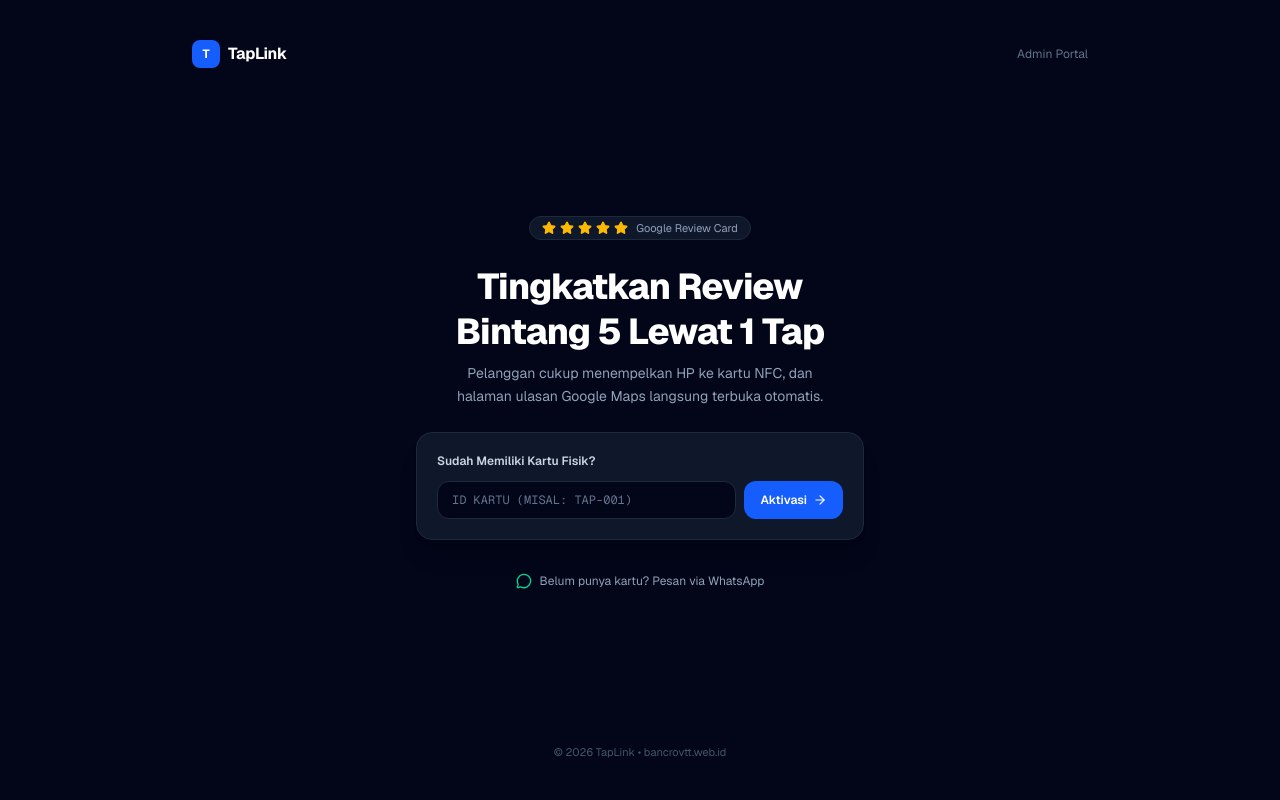
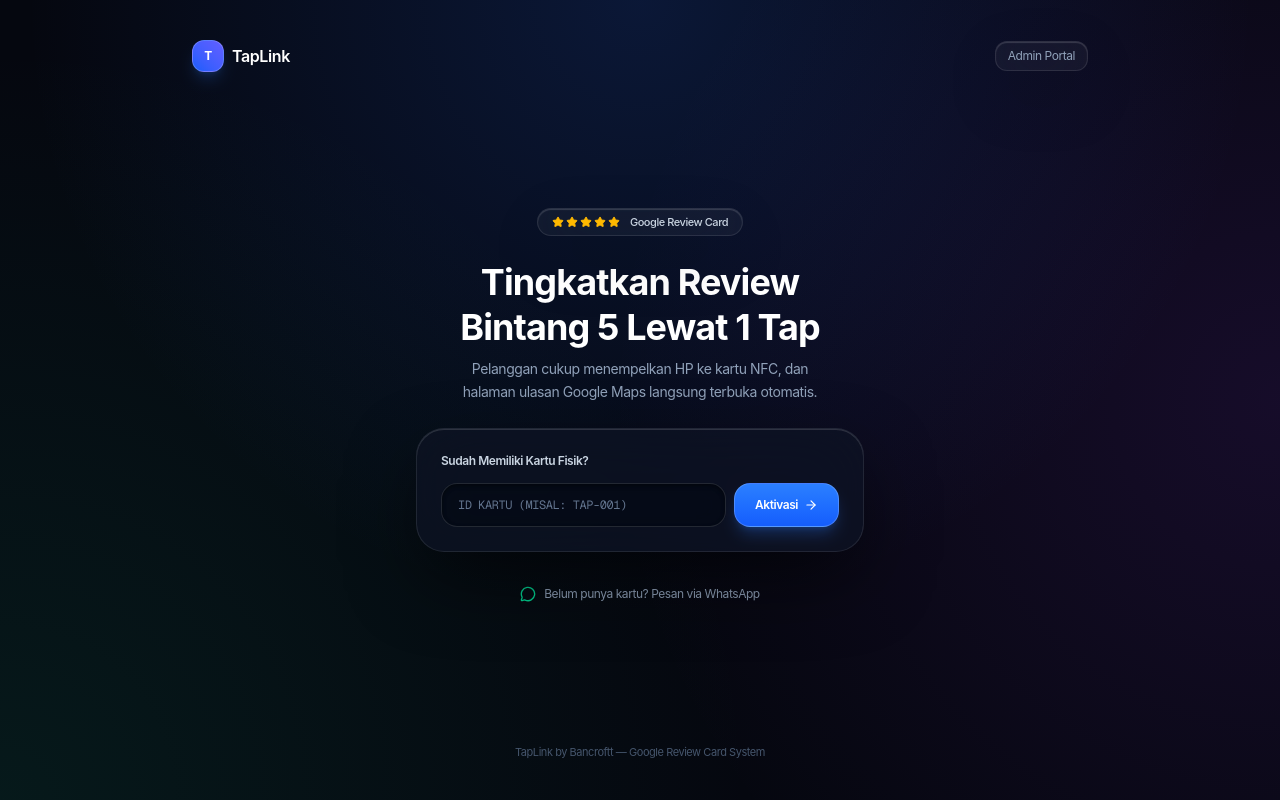
Before and after one commit to Bancroftt14/taplink, a Next.js app: page / in a window 1280 px wide. Built offline with nearby package versions, Linux system fonts and the light colour scheme.

Commit message:
feat: native mobile ergonomics, SF Pro Apple typography, emoji stripping, and sticky mobile action bars

```diff
--- a/src/app/activate/page.tsx
+++ b/src/app/activate/page.tsx
@@ -98,26 +98,26 @@ function ActivateContent() {
   };
 
   return (
-    <div className="relative min-h-screen bg-[#05070f] text-slate-100 flex flex-col justify-between overflow-hidden">
+    <div className="relative min-h-screen bg-[#05070f] text-[#f5f5f7] flex flex-col justify-between overflow-hidden font-apple-display pb-[env(safe-area-inset-bottom,1.5rem)]">
       {/* Subtle Apple Ambient Glow Field */}
       <div className="absolute inset-0 apple-glow-mesh pointer-events-none" />
       <div className="absolute -top-32 left-1/2 -translate-x-1/2 w-[550px] h-[300px] bg-blue-600/15 blur-[120px] rounded-full pointer-events-none" />
       <div className="absolute -bottom-32 right-1/4 w-[450px] h-[300px] bg-emerald-600/10 blur-[140px] rounded-full pointer-events-none" />
 
       {/* Top Header / Brand Nav */}
-      <header className="relative z-10 w-full max-w-5xl mx-auto px-6 py-6 flex items-center justify-between">
+      <header className="relative z-10 w-full max-w-5xl mx-auto px-6 py-5 flex items-center justify-between">
         <div className="flex items-center gap-2.5">
           <div className="w-8 h-8 rounded-xl bg-gradient-to-tr from-blue-600 to-indigo-500 flex items-center justify-center shadow-lg shadow-blue-500/20 border border-white/20">
             <Sparkles className="w-4 h-4 text-white" />
           </div>
-          <span className="text-sm font-bold tracking-tight text-white flex items-center gap-1.5">
-            TapLink <span className="text-[10px] font-semibold text-blue-400 bg-blue-500/10 border border-blue-500/20 px-1.5 py-0.5 rounded-full">Pro</span>
+          <span className="text-sm font-semibold tracking-tight text-white flex items-center gap-1.5">
+            TapLink <span className="text-[10px] font-semibold text-blue-400 bg-blue-500/10 border border-blue-500/20 px-2 py-0.5 rounded-full">Pro</span>
           </span>
         </div>
 
         <div className="flex items-center gap-2 text-xs text-slate-400">
           <ShieldCheck className="w-4 h-4 text-emerald-400" />
-          <span className="hidden sm:inline">Aktivasi Aman & Resmi</span>
+          <span className="hidden sm:inline font-medium">Aktivasi Aman & Resmi</span>
         </div>
       </header>
 
@@ -129,9 +129,9 @@ function ActivateContent() {
             <div className="text-center space-y-2">
               <div className="inline-flex items-center gap-1.5 px-3 py-1 rounded-full apple-glass text-blue-300 text-[11px] font-medium tracking-wide">
                 <span className="w-1.5 h-1.5 rounded-full bg-blue-400 animate-pulse" />
-                <span>Kartu NFC & QR Review</span>
+                <span>Kartu Pintar NFC & QR</span>
               </div>
-              <h1 className="text-2xl sm:text-3xl font-extrabold text-white tracking-tight leading-tight">
+              <h1 className="text-2xl sm:text-3xl font-bold text-white tracking-tight leading-tight">
                 Hubungkan Kartu Anda
               </h1>
               <p className="text-xs sm:text-sm text-slate-400 max-w-xs mx-auto leading-relaxed">
@@ -141,7 +141,6 @@ function ActivateContent() {
 
             {/* Apple Floating Card Miniature Preview */}
             <div className="relative mx-auto w-52 sm:w-56 aspect-square apple-glass rounded-[28px] p-4 flex flex-col justify-between items-center shadow-2xl border border-white/15 overflow-hidden group">
-              {/* Specular sheen line */}
               <div className="absolute inset-0 bg-gradient-to-tr from-transparent via-white/[0.04] to-transparent pointer-events-none" />
 
               {/* Card Header */}
@@ -198,7 +197,7 @@ function ActivateContent() {
                       value={cardId}
                       onChange={(e) => setCardId(e.target.value.toUpperCase())}
                       placeholder="Contoh: TAP-001"
-                      className="w-full apple-glass-input rounded-2xl px-4 py-2.5 text-xs font-mono uppercase text-white outline-none transition"
+                      className="w-full apple-glass-input rounded-2xl px-4 py-3 text-base sm:text-xs font-mono uppercase text-white outline-none transition"
                       required
                     />
                   </div>
@@ -214,7 +213,7 @@ function ActivateContent() {
                     <button
                       type="button"
                       onClick={handlePasteClipboard}
-                      className="text-[11px] text-blue-400 hover:text-blue-300 flex items-center gap-1 transition"
+                      className="text-[11px] text-blue-400 hover:text-blue-300 flex items-center gap-1 transition px-2 py-1 rounded-lg hover:bg-white/5"
                     >
                       <ClipboardPaste className="w-3 h-3" />
                       <span>Tempel</span>
@@ -227,7 +226,7 @@ function ActivateContent() {
                       value={googleUrl}
                       onChange={(e) => setGoogleUrl(e.target.value)}
                       placeholder="https://maps.app.goo.gl/..."
-                      className="w-full apple-glass-input rounded-2xl px-4 py-3.5 pr-10 text-xs sm:text-sm text-white placeholder-slate-500 outline-none transition"
+                      className="w-full apple-glass-input rounded-2xl px-4 py-3.5 pr-10 text-base sm:text-sm text-white placeholder-slate-500 outline-none transition min-h-[48px]"
                       required
                       autoFocus
                     />
@@ -235,7 +234,7 @@ function ActivateContent() {
                   </div>
 
                   <p className="text-[11px] text-slate-400 leading-relaxed pt-0.5">
-                    💡 <strong>Cara cepat:</strong> Buka Google Maps di HP ➔ cari nama usaha Anda ➔ klik <strong>Bagikan</strong> ➔ <strong>Salin Link</strong> ➔ Tempel di sini.
+                    Petunjuk: Buka Google Maps di HP ➔ cari nama usaha Anda ➔ klik <strong>Bagikan</strong> ➔ <strong>Salin Link</strong> ➔ Tempel di formulir ini.
                   </p>
                 </div>
 
@@ -251,7 +250,7 @@ function ActivateContent() {
                 <button
                   type="submit"
                   disabled={submitting}
-                  className="w-full relative overflow-hidden py-3.5 px-4 rounded-2xl bg-gradient-to-b from-blue-500 to-blue-600 hover:from-blue-400 hover:to-blue-500 text-white font-semibold text-xs sm:text-sm shadow-xl shadow-blue-600/30 border border-white/20 transition-all duration-200 active:scale-[0.98] disabled:opacity-50 flex items-center justify-center gap-2"
+                  className="w-full relative overflow-hidden py-3.5 px-4 min-h-[48px] rounded-2xl bg-gradient-to-b from-blue-500 to-blue-600 hover:from-blue-400 hover:to-blue-500 text-white font-semibold text-sm shadow-xl shadow-blue-600/30 border border-white/20 transition-all duration-200 active:scale-[0.98] disabled:opacity-50 flex items-center justify-center gap-2 apple-tap-target"
                 >
                   {submitting ? (
                     <>
@@ -280,12 +279,12 @@ function ActivateContent() {
               <span className="px-3 py-1 rounded-full bg-emerald-500/10 border border-emerald-500/20 text-emerald-400 font-semibold text-[10px] uppercase tracking-wider">
                 Berhasil Diaktifkan
               </span>
-              <h2 className="text-xl sm:text-2xl font-extrabold text-white">
-                Kartu Siap Digunakan! 🎉
+              <h2 className="text-xl sm:text-2xl font-bold text-white tracking-tight">
+                Kartu Siap Digunakan
               </h2>
               <p className="text-xs text-slate-300">
                 Terhubung langsung ke:{' '}
-                <strong className="text-emerald-400 font-bold block text-sm mt-0.5">
+                <strong className="text-emerald-400 font-semibold block text-sm mt-0.5">
                   {businessName}
                 </strong>
               </p>
@@ -308,7 +307,7 @@ function ActivateContent() {
                 href={finalCardUrl}
                 target="_blank"
                 rel="noreferrer"
-                className="w-full flex items-center justify-center gap-2 py-3.5 px-4 rounded-2xl bg-gradient-to-b from-blue-500 to-blue-600 hover:from-blue-400 hover:to-blue-500 text-white font-semibold text-xs shadow-lg shadow-blue-500/25 border border-white/20 transition active:scale-[0.98]"
+                className="w-full flex items-center justify-center gap-2 py-3.5 px-4 min-h-[48px] rounded-2xl bg-gradient-to-b from-blue-500 to-blue-600 hover:from-blue-400 hover:to-blue-500 text-white font-semibold text-sm shadow-lg shadow-blue-500/25 border border-white/20 transition active:scale-[0.98] apple-tap-target"
               >
                 <span>Uji Coba Tap Sekarang</span>
                 <ExternalLink className="w-4 h-4" />
@@ -317,15 +316,15 @@ function ActivateContent() {
               <button
                 type="button"
                 onClick={handleCopyLink}
-                className="w-full flex items-center justify-center gap-2 py-3 px-4 rounded-2xl apple-glass hover:bg-white/10 text-slate-200 text-xs font-medium border border-white/10 transition active:scale-[0.98]"
+                className="w-full flex items-center justify-center gap-2 py-3 px-4 min-h-[48px] rounded-2xl apple-glass hover:bg-white/10 text-slate-200 text-xs sm:text-sm font-medium border border-white/10 transition active:scale-[0.98] apple-tap-target"
               >
                 <Share2 className="w-3.5 h-3.5 text-blue-400" />
-                <span>{copyFeedback ? 'Link Berhasil Disalin! ✓' : 'Salin Link Kartu'}</span>
+                <span>{copyFeedback ? 'Link Berhasil Disalin' : 'Salin Link Kartu'}</span>
               </button>
             </div>
 
             <p className="text-[11px] text-slate-400 leading-relaxed pt-1">
-              Setiap kali kartu ini di-tap atau QR di-scan, pelanggan akan langsung dibawa ke formulir ulasan bintang 5 Google Anda dalam &lt; 1 detik.
+              Setiap kali kartu ini di-tap atau QR di-scan, pelanggan akan langsung dibawa ke formulir ulasan bintang 5 Google Anda dalam waktu kurang dari 1 detik.
             </p>
           </div>
         )}
@@ -333,7 +332,7 @@ function ActivateContent() {
 
       {/* Footer */}
       <footer className="relative z-10 py-6 text-center text-xs text-slate-500">
-        TapLink by Bancroftt • Google Review Card System
+        TapLink by Bancroftt — Google Review Card System
       </footer>
     </div>
   );
--- a/src/app/admin/page.tsx
+++ b/src/app/admin/page.tsx
@@ -465,9 +465,9 @@ export default function AdminPage() {
                 <button
                   type="submit"
                   disabled={generating}
-                  className="w-full py-2.5 px-4 rounded-2xl bg-gradient-to-r from-blue-600 to-indigo-600 hover:from-blue-500 hover:to-indigo-500 text-white text-xs font-bold transition shadow-lg shadow-blue-600/30 disabled:opacity-50 active:scale-95"
+                  className="w-full py-2.5 px-4 min-h-[44px] rounded-2xl bg-gradient-to-r from-blue-600 to-indigo-600 hover:from-blue-500 hover:to-indigo-500 text-white text-xs font-bold transition shadow-lg shadow-blue-600/30 disabled:opacity-50 active:scale-95 apple-tap-target"
                 >
-                  {generating ? 'Membuat...' : '⚡ Generate Kartu'}
+                  {generating ? 'Membuat...' : 'Generate Kartu'}
                 </button>
               </div>
             </form>
@@ -672,12 +672,12 @@ export default function AdminPage() {
 
       {/* Floating Action Dock when Cards Selected */}
       {selectedCardIds.length > 0 && (
-        <div className="fixed bottom-6 left-1/2 -translate-x-1/2 z-50 apple-glass-card rounded-2xl px-6 py-3 border border-blue-500/40 shadow-2xl flex items-center gap-4 animate-in fade-in slide-in-from-bottom-4 duration-200">
-          <span className="text-xs font-semibold text-white">
-            <strong className="text-blue-400">{selectedCardIds.length}</strong> kartu dipilih
+        <div className="fixed bottom-[env(safe-area-inset-bottom,1.5rem)] left-1/2 -translate-x-1/2 z-50 apple-glass-card rounded-2xl px-4 sm:px-6 py-3 border border-blue-500/40 shadow-2xl flex items-center gap-3 sm:gap-4 animate-in fade-in slide-in-from-bottom-4 duration-200 max-w-[95vw] overflow-x-auto">
+          <span className="text-xs font-semibold text-white whitespace-nowrap">
+            <strong className="text-blue-400">{selectedCardIds.length}</strong> dipilih
           </span>
 
-          <div className="h-4 w-px bg-white/20" />
+          <div className="h-4 w-px bg-white/20 flex-shrink-0" />
 
           <button
             onClick={() =>
@@ -686,10 +686,10 @@ export default function AdminPage() {
                 '_blank'
               )
             }
-            className="flex items-center gap-1.5 px-4 py-2 rounded-xl bg-blue-600 hover:bg-blue-500 text-xs font-bold text-white transition active:scale-95 shadow-md shadow-blue-600/30"
+            className="flex items-center gap-1.5 px-3.5 py-2 min-h-[44px] rounded-xl bg-blue-600 hover:bg-blue-500 text-xs font-bold text-white transition active:scale-95 shadow-md shadow-blue-600/30 whitespace-nowrap apple-tap-target"
           >
             <Printer className="w-3.5 h-3.5" />
-            <span>Cetak Lembar A3+ (8 Kartu)</span>
+            <span>Cetak A3+ ({selectedCardIds.length})</span>
           </button>
 
           <button
@@ -700,7 +700,7 @@ export default function AdminPage() {
               navigator.clipboard.writeText(links);
               alert(`${selectedCardIds.length} Tap Link berhasil disalin!`);
             }}
-            className="flex items-center gap-1.5 px-3 py-2 rounded-xl apple-glass hover:bg-white/10 text-xs font-medium text-slate-300 transition"
+            className="flex items-center gap-1.5 px-3 py-2 min-h-[44px] rounded-xl apple-glass hover:bg-white/10 text-xs font-medium text-slate-300 transition whitespace-nowrap apple-tap-target"
           >
             <Copy className="w-3.5 h-3.5" />
             <span>Salin Link</span>
@@ -708,10 +708,10 @@ export default function AdminPage() {
 
           <button
             onClick={() => setSelectedCardIds([])}
-            className="p-1.5 rounded-xl hover:bg-white/10 text-slate-400"
+            className="p-2 rounded-xl hover:bg-white/10 text-slate-400 flex-shrink-0"
             title="Batal pilih"
           >
-            <X className="w-3.5 h-3.5" />
+            <X className="w-4 h-4" />
           </button>
         </div>
       )}
--- a/src/app/globals.css
+++ b/src/app/globals.css
@@ -36,11 +36,25 @@
 }
 
 body {
-  background: #06080e;
-  color: #f1f5f9;
-  font-family: var(--font-geist-sans), -apple-system, BlinkMacSystemFont, "Segoe UI", Roboto, sans-serif;
+  background: #05070f;
+  color: #f5f5f7;
+  font-family: -apple-system, BlinkMacSystemFont, "SF Pro Display", "SF Pro Text", "SF Pro", var(--font-geist-sans), "Helvetica Neue", Helvetica, Arial, sans-serif;
+  letter-spacing: -0.014em;
   -webkit-font-smoothing: antialiased;
   -moz-osx-font-smoothing: grayscale;
+  -webkit-tap-highlight-color: transparent;
+  touch-action: manipulation;
+}
+
+.font-apple-display {
+  font-family: -apple-system, BlinkMacSystemFont, "SF Pro Display", "SF Pro", sans-serif;
+  letter-spacing: -0.028em;
+}
+
+.apple-tap-target {
+  min-height: 44px;
+  min-width: 44px;
+  touch-action: manipulation;
 }
 
 /* Apple Premium Glassmorphism */
--- a/src/app/layout.tsx
+++ b/src/app/layout.tsx
@@ -1,4 +1,4 @@
-import type { Metadata } from 'next';
+import type { Metadata, Viewport } from 'next';
 import { Geist, Geist_Mono } from 'next/font/google';
 import './globals.css';
 
@@ -13,8 +13,21 @@ const geistMono = Geist_Mono({
 });
 
 export const metadata: Metadata = {
-  title: 'TapLink • Google Tap Review Card System',
+  title: 'TapLink — Google Tap Review System',
   description: 'Tingkatkan ulasan bintang 5 Google Bisnis Anda dengan kartu pintar NFC TapLink.',
+  appleWebApp: {
+    capable: true,
+    statusBarStyle: 'black-translucent',
+    title: 'TapLink',
+  },
+};
+
+export const viewport: Viewport = {
+  width: 'device-width',
+  initialScale: 1,
+  maximumScale: 1,
+  viewportFit: 'cover',
+  themeColor: '#05070f',
 };
 
 export default function RootLayout({
--- a/src/app/page.tsx
+++ b/src/app/page.tsx
@@ -19,11 +19,13 @@ export default function HomePage() {
   };
 
   return (
-    <div className="min-h-screen bg-slate-950 text-slate-100 font-sans flex flex-col justify-between p-4 sm:p-6">
+    <div className="relative min-h-screen bg-[#05070f] text-[#f5f5f7] font-apple-display flex flex-col justify-between p-4 sm:p-6 overflow-hidden pb-[env(safe-area-inset-bottom,1.5rem)]">
+      <div className="absolute inset-0 apple-glow-mesh pointer-events-none" />
+
       {/* Top Navbar */}
-      <header className="max-w-4xl w-full mx-auto flex items-center justify-between py-4">
-        <div className="flex items-center gap-2 font-bold text-white tracking-tight">
-          <div className="w-7 h-7 rounded-lg bg-blue-600 flex items-center justify-center text-xs text-white">
+      <header className="relative z-10 max-w-4xl w-full mx-auto flex items-center justify-between py-4">
+        <div className="flex items-center gap-2 font-semibold text-white tracking-tight">
+          <div className="w-8 h-8 rounded-xl bg-gradient-to-tr from-blue-600 to-indigo-500 flex items-center justify-center text-xs font-bold text-white shadow-lg shadow-blue-500/20 border border-white/20">
             T
           </div>
           <span>TapLink</span>
@@ -31,27 +33,27 @@ export default function HomePage() {
 
         <Link
           href="/admin"
-          className="text-xs text-slate-500 hover:text-slate-300 transition"
+          className="text-xs text-slate-400 hover:text-white transition px-3 py-1.5 rounded-xl apple-glass border border-white/10"
         >
           Admin Portal
         </Link>
       </header>
 
       {/* Hero Center Content */}
-      <main className="max-w-md w-full mx-auto my-auto text-center space-y-6 py-10">
-        {/* Rating Stars */}
-        <div className="inline-flex items-center gap-1 px-3 py-1 rounded-full bg-slate-900 border border-slate-800 text-amber-400 text-xs">
-          <Star className="w-3.5 h-3.5 fill-amber-400" />
-          <Star className="w-3.5 h-3.5 fill-amber-400" />
-          <Star className="w-3.5 h-3.5 fill-amber-400" />
-          <Star className="w-3.5 h-3.5 fill-amber-400" />
-          <Star className="w-3.5 h-3.5 fill-amber-400" />
-          <span className="text-slate-400 text-[11px] ml-1 font-sans">Google Review Card</span>
+      <main className="relative z-10 max-w-md w-full mx-auto my-auto text-center space-y-6 py-8">
+        {/* Rating Stars Pill */}
+        <div className="inline-flex items-center gap-1.5 px-3.5 py-1.5 rounded-full apple-glass border border-white/10 text-amber-400 text-xs shadow-lg">
+          <div className="flex items-center gap-0.5">
+            {[...Array(5)].map((_, i) => (
+              <Star key={i} className="w-3 h-3 fill-amber-400 text-amber-400" />
+            ))}
+          </div>
+          <span className="text-slate-300 text-[11px] ml-1 font-medium">Google Review Card</span>
         </div>
 
         {/* Title */}
         <div className="space-y-2">
-          <h1 className="text-3xl sm:text-4xl font-extrabold text-white tracking-tight leading-tight">
+          <h1 className="text-3xl sm:text-4xl font-bold text-white tracking-tight leading-tight">
             Tingkatkan Review Bintang 5 Lewat 1 Tap
           </h1>
           <p className="text-xs sm:text-sm text-slate-400 leading-relaxed max-w-sm mx-auto">
@@ -60,7 +62,7 @@ export default function HomePage() {
         </div>
 
         {/* Instant Activation Box */}
-        <div className="bg-slate-900 border border-slate-800 rounded-2xl p-4 sm:p-5 shadow-xl text-left space-y-3">
+        <div className="apple-glass-card rounded-[28px] p-5 sm:p-6 shadow-2xl text-left space-y-3.5 border border-white/10">
           <label className="block text-xs font-semibold text-slate-300">
             Sudah Memiliki Kartu Fisik?
           </label>
@@ -70,11 +72,11 @@ export default function HomePage() {
               value={cardId}
               onChange={(e) => setCardId(e.target.value.toUpperCase())}
               placeholder="ID Kartu (misal: TAP-001)"
-              className="flex-1 bg-slate-950 border border-slate-800 focus:border-blue-500 rounded-xl px-3.5 py-2.5 text-xs text-white placeholder-slate-500 uppercase font-mono outline-none transition"
+              className="flex-1 apple-glass-input rounded-2xl px-4 py-3 text-base sm:text-xs text-white placeholder-slate-500 uppercase font-mono outline-none transition min-h-[44px]"
             />
             <button
               type="submit"
-              className="px-4 py-2.5 rounded-xl bg-blue-600 hover:bg-blue-500 text-white font-semibold text-xs transition flex items-center gap-1.5 active:scale-[0.98]"
+              className="px-5 py-3 rounded-2xl bg-gradient-to-b from-blue-500 to-blue-600 hover:from-blue-400 text-white font-semibold text-xs transition flex items-center gap-1.5 active:scale-95 shadow-lg shadow-blue-500/25 border border-white/20 apple-tap-target min-h-[44px]"
             >
               <span>Aktivasi</span>
               <ArrowRight className="w-3.5 h-3.5" />
@@ -97,8 +99,8 @@ export default function HomePage() {
       </main>
 
       {/* Footer */}
-      <footer className="max-w-4xl w-full mx-auto text-center py-4 text-[11px] text-slate-600">
-        © 2026 TapLink • bancrovtt.web.id
+      <footer className="relative z-10 max-w-4xl w-full mx-auto text-center py-4 text-[11px] text-slate-600">
+        TapLink by Bancroftt — Google Review Card System
       </footer>
     </div>
   );
```
Also changed, not shown: src/app/admin/print-stickers/page.tsx (+46 -8 lines).
